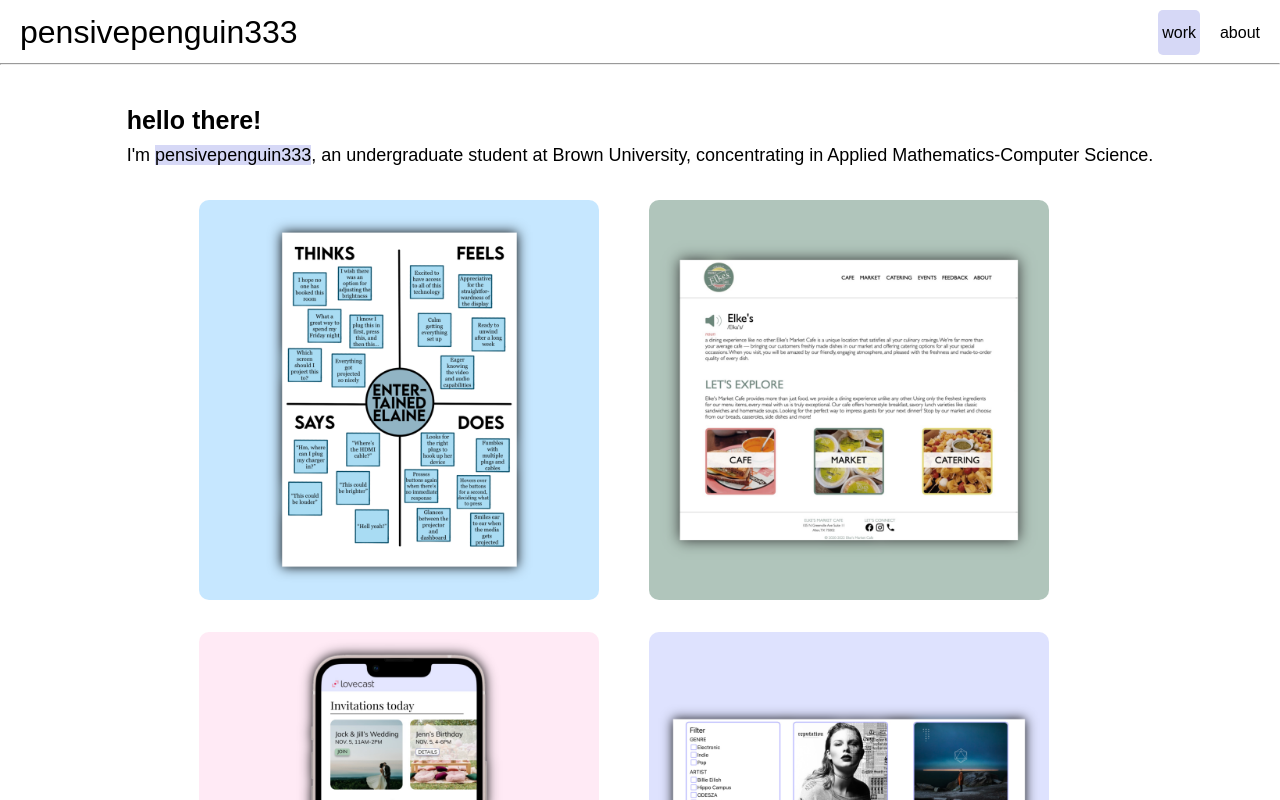
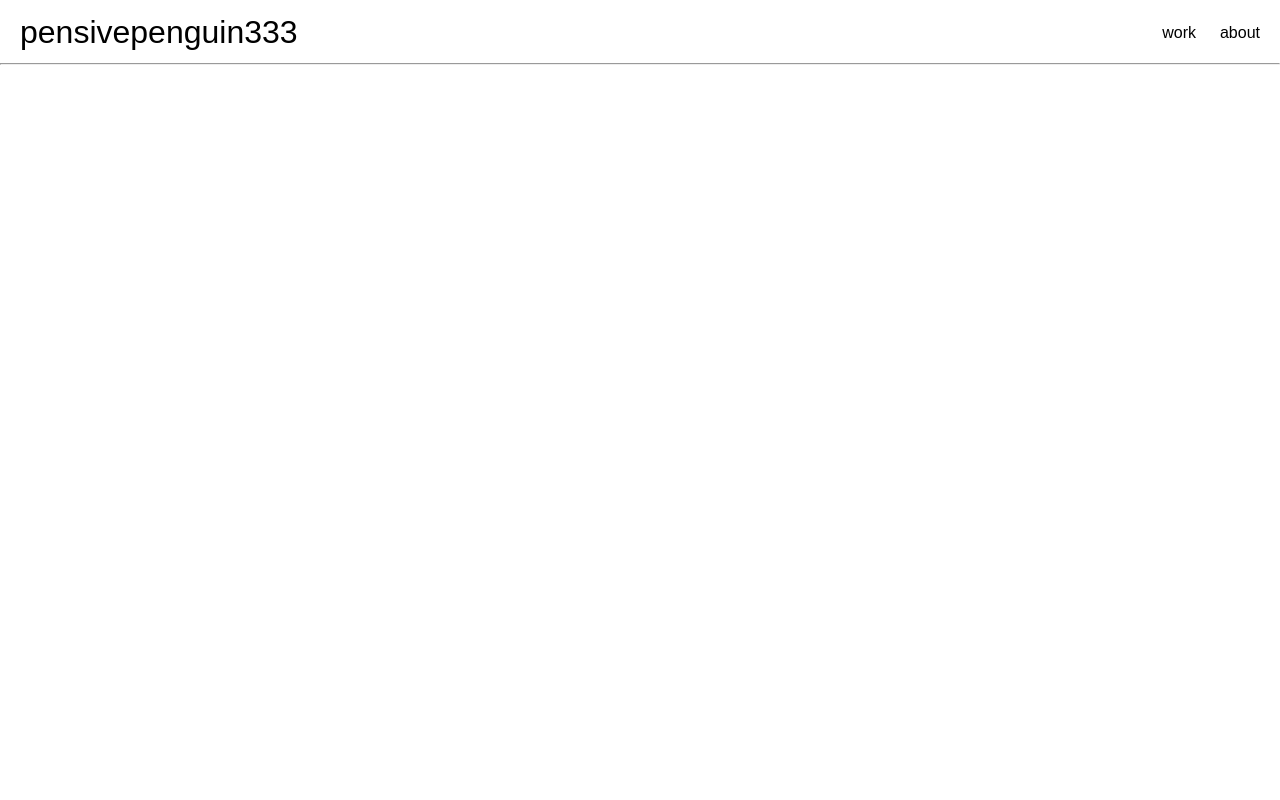
Before and after one commit to pensivepenguin333/portfolio, a React (Create React App) app: page / in a window 1280 px wide. Shown: the top 800 px of the page. Built offline with nearby package versions, Linux system fonts and the light colour scheme.

Commit message:
pathways

```diff
--- a/src/App.js
+++ b/src/App.js
@@ -13,7 +13,7 @@ function App() {
       <hr />
       <div className='container'>
         <Routes>
-          <Route path="/" element={<Home/>} />
+          <Route path="/portfolio2" element={<Home/>} />
           <Route path="/about" element={<About/>} />
           <Route path="/proj1" element={<About/>} />
         </Routes>
--- a/src/components/Nav.js
+++ b/src/components/Nav.js
@@ -4,9 +4,9 @@ import {Link, useMatch, useResolvedPath} from 'react-router-dom'
 export default function Nav() {
     return  (
         <nav className="nav">
-            <Link to="/" className="name">pensivepenguin333</Link>
+            <Link to="/portfolio2" className="name">pensivepenguin333</Link>
             <ul>
-                <CustomLink to="/"> work </CustomLink>
+                <CustomLink to="/portfolio2"> work </CustomLink>
                 <CustomLink to="/about"> about </CustomLink>
             </ul>
         </nav>
```
